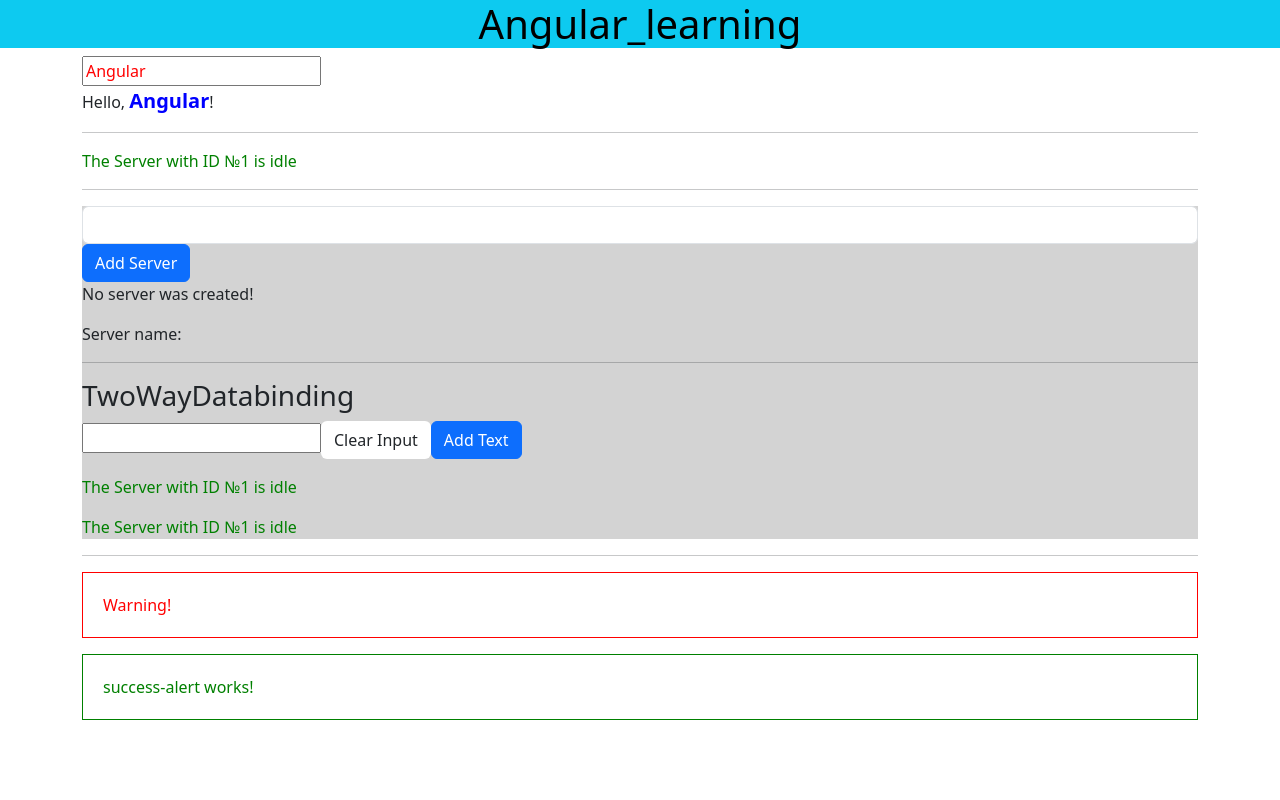
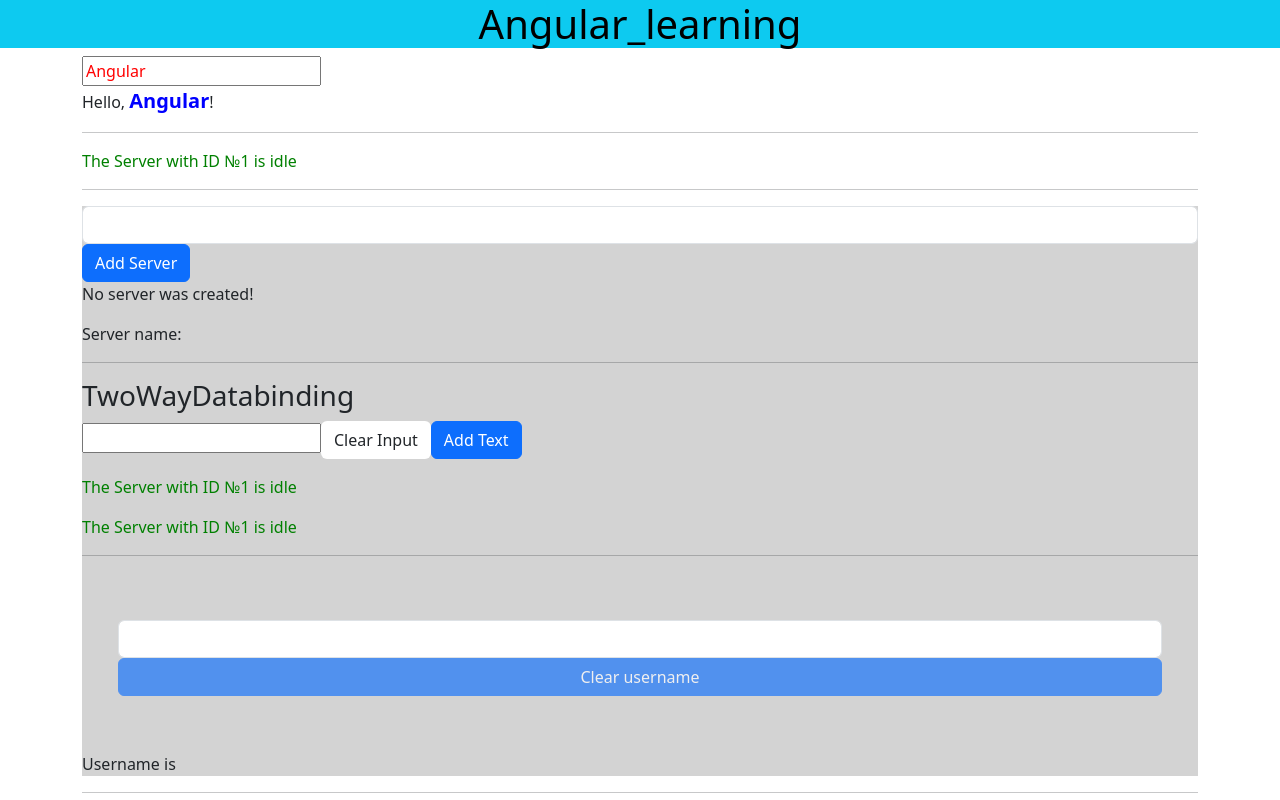
Before and after one commit to MAG1980/Angular_learning, an Angular app: page / in a window 1280 px wide. Shown: the top 800 px of the page. Built offline with nearby package versions, Linux system fonts and the light colour scheme.

Commit message:
ДЗ №1

```diff
--- a/src/app/servers/servers.component.html
+++ b/src/app/servers/servers.component.html
@@ -26,9 +26,27 @@
   <button
     class="btn btn-primary"
     (click)="setText()"
-  >Add Text</button>
+  >Add Text
+  </button>
   <p>{{ twoWayBindingText }}</p>
   <p>{{ resultText }}</p>
   <app-server></app-server>
   <app-server></app-server>
+  <hr/>
+  <div class="row flex-column p-5">
+    <input
+      class="form-control"
+      type="text"
+      [(ngModel)]="username"
+    >
+    <button
+      class="btn btn-primary"
+      type="button"
+      (click)="clearUsername()"
+      [disabled]="!username.length"
+    >Clear username
+    </button>
+  </div>
+  <p class="mt-2">Username is {{ username }}</p>
+
 </div>
--- a/src/app/servers/servers.component.ts
+++ b/src/app/servers/servers.component.ts
@@ -17,6 +17,7 @@
   servers: string[] = ['Testserver', 'Testserver 2'];
   twoWayBindingText='';
   resultText='';
+  username='';
 
 
   constructor() {
@@ -49,4 +50,8 @@
     this.resultText=this.twoWayBindingText
     this.twoWayBindingText='';
   }
+
+  clearUsername(){
+    this.username='';
+  }
 }
```
